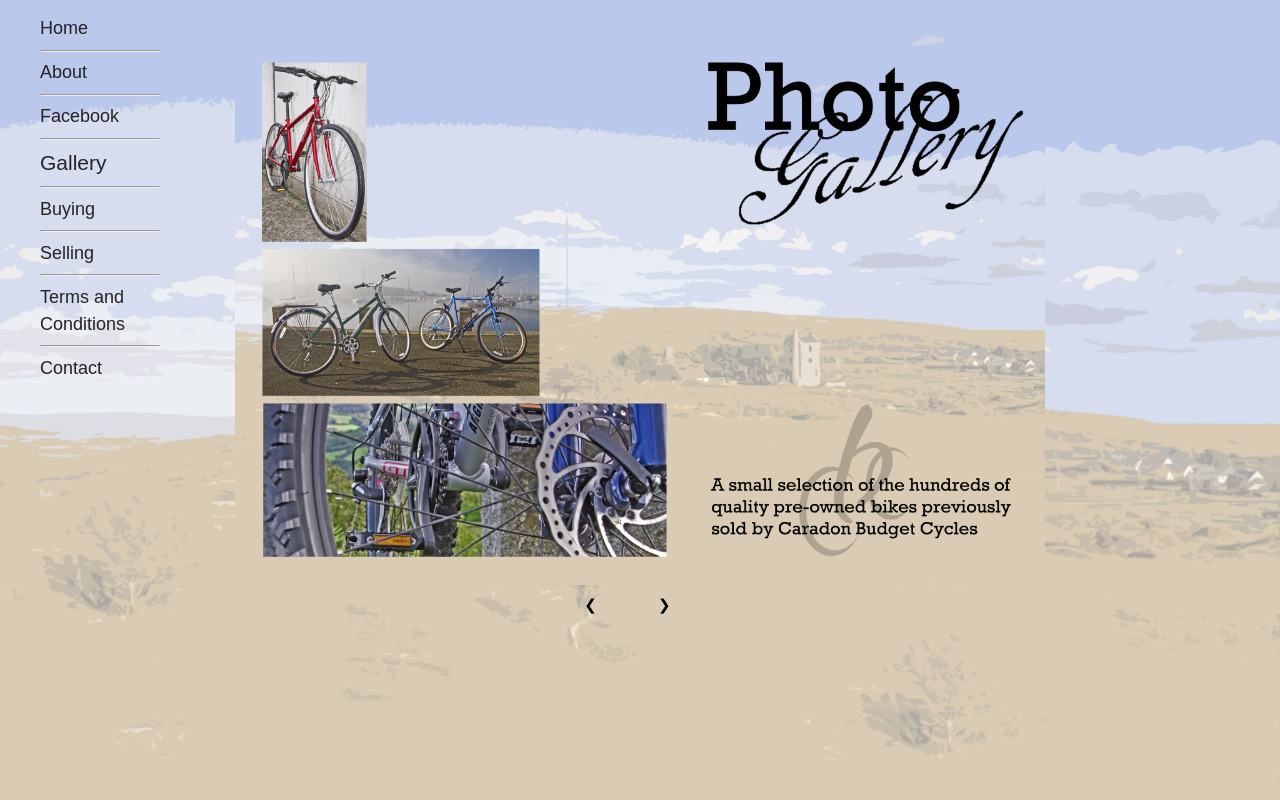
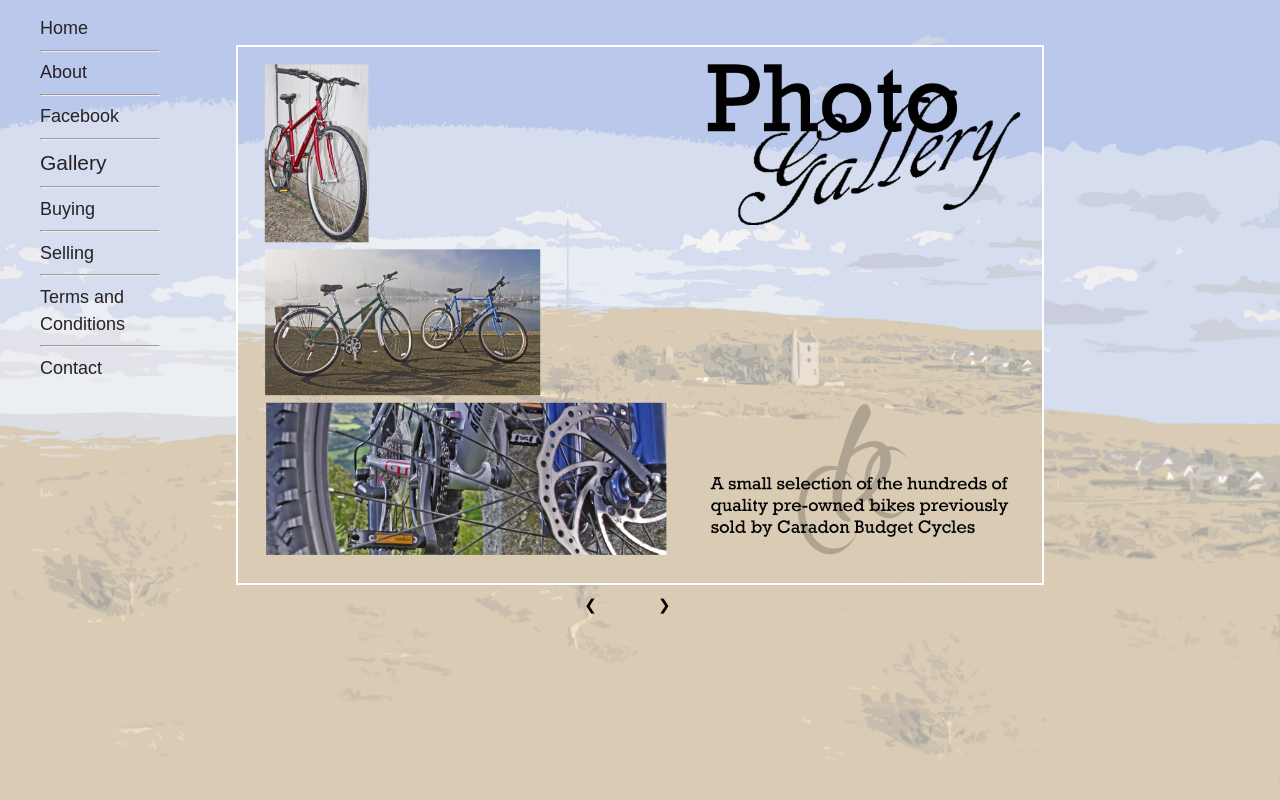
Before and after one commit to AcceleratedGamingDev/CaradonBudgetCyclesWebsite, a PHP site: page /gallery.html in a window 1280 px wide. Run offline with PHP 8.4, Linux system fonts and the light colour scheme.

Commit message:
Update caradonbudgetcycles-style.css

```diff
--- a/assets/css/caradonbudgetcycles-style.css
+++ b/assets/css/caradonbudgetcycles-style.css
@@ -116,3 +116,6 @@ main {
     text-decoration: none;
     cursor: pointer;
 }
+
+.mySlides {
+    border: 2px solid #FFFFFF;
```
